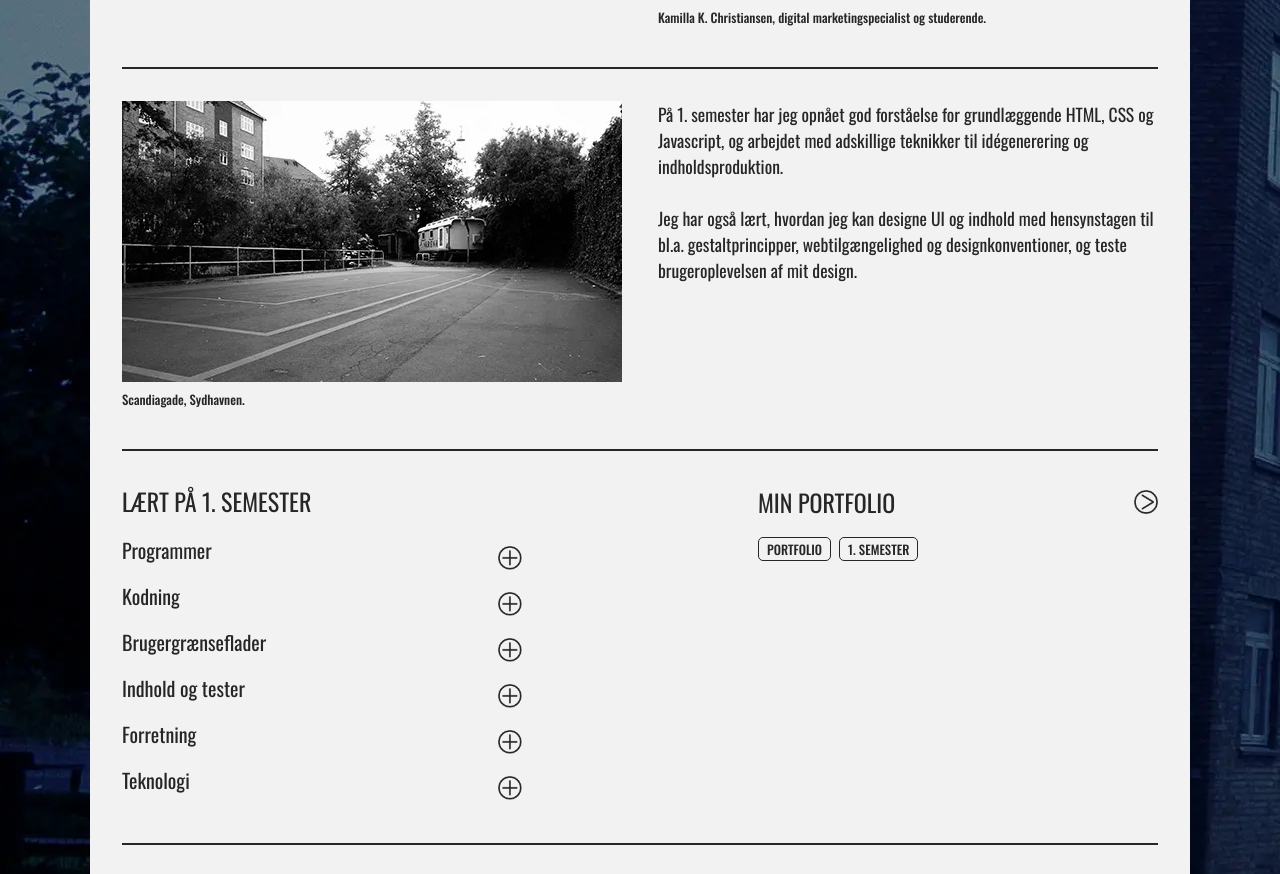
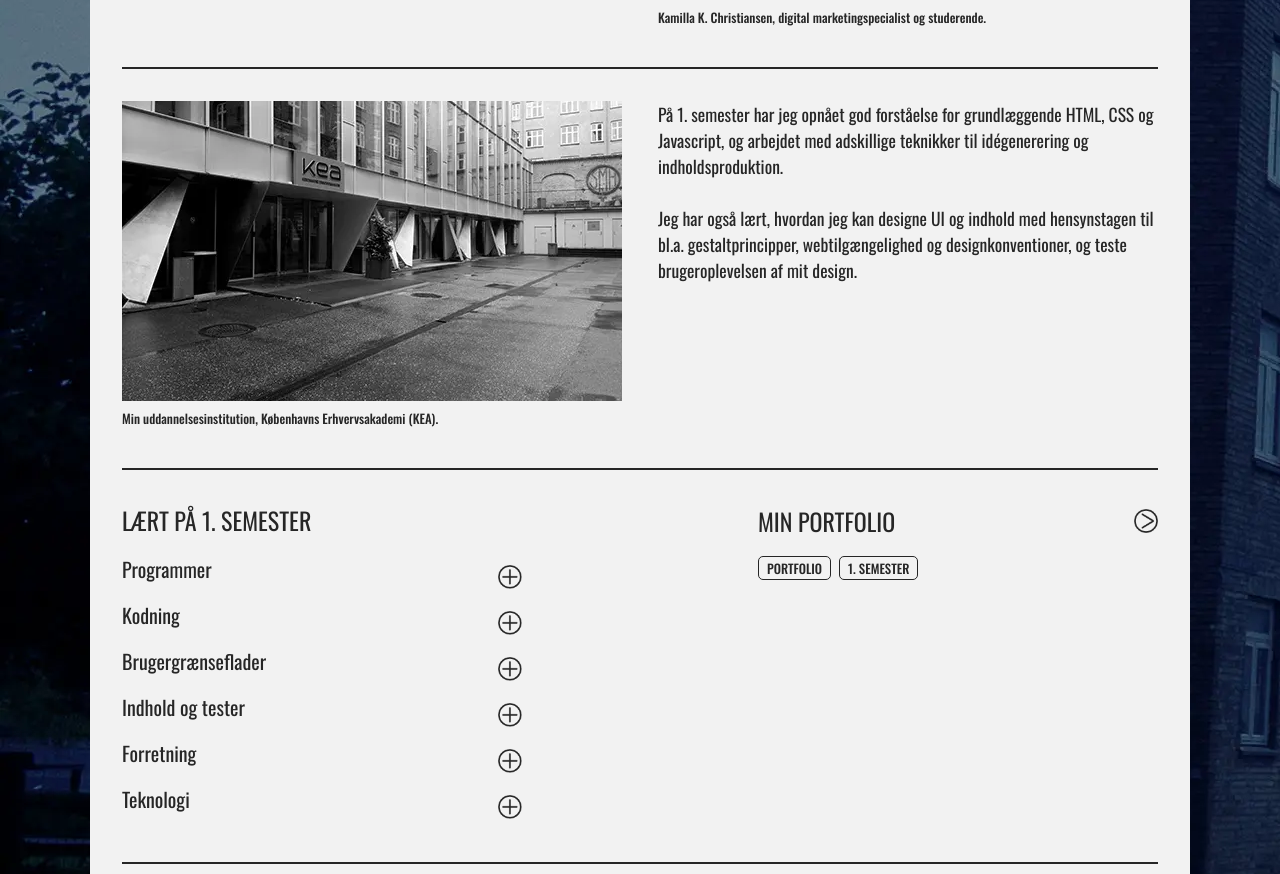
Before and after one commit to kach0006/portfolio, a plain HTML site: page om-mig.html in a window 1280 px wide. Shown: the part 1105-1979 px from the top of the page. Drawn offline with Linux system fonts and the light colour scheme.

Commit message:
Billede af KEA erstatter Scandiagade, rettelse af knap-tekst.

```diff
--- a/om-mig.html
+++ b/om-mig.html
@@ -89,8 +89,8 @@
 
         <div class="container_2">
           <figure class="figure">
-            <img src="assets/images/scandiagade.webp" alt="Scandiagade" />
-            <figcaption>Scandiagade, Sydhavnen.</figcaption>
+            <img src="assets/images/kea.webp" alt="Københavns Erhvervsakademi" />
+            <figcaption>Min uddannelsesinstitution, Københavns Erhvervsakademi (KEA).</figcaption>
           </figure>
           <div class="desc-btn">
             <div>
```
Also changed, not shown: tema-3.html (+1 -1 lines), assets/images/kea.webp (added).
